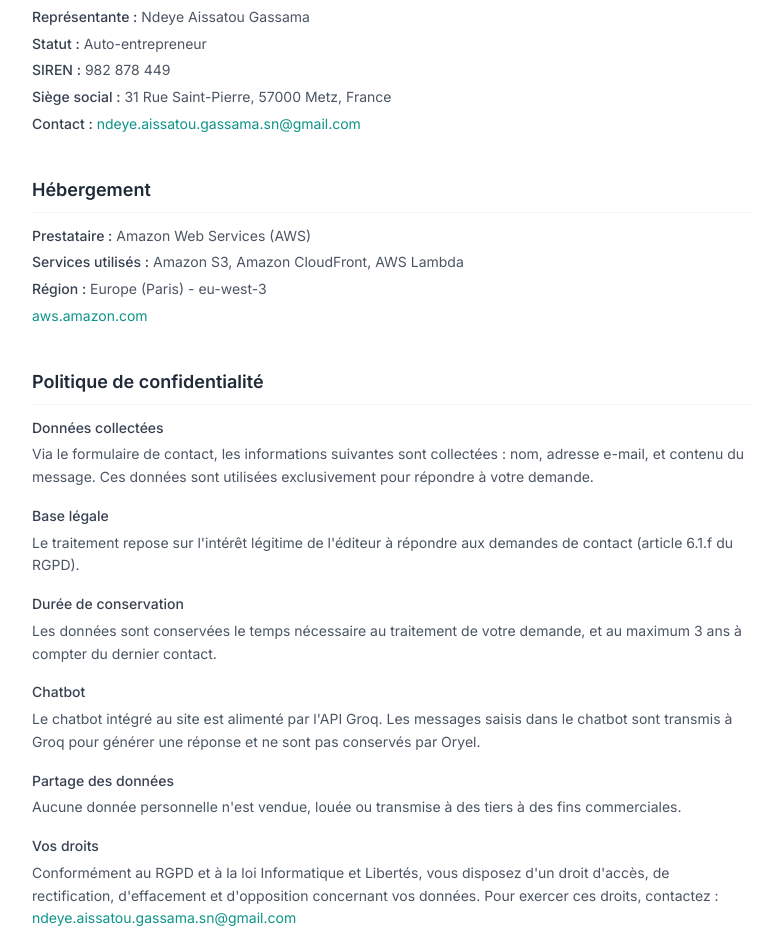
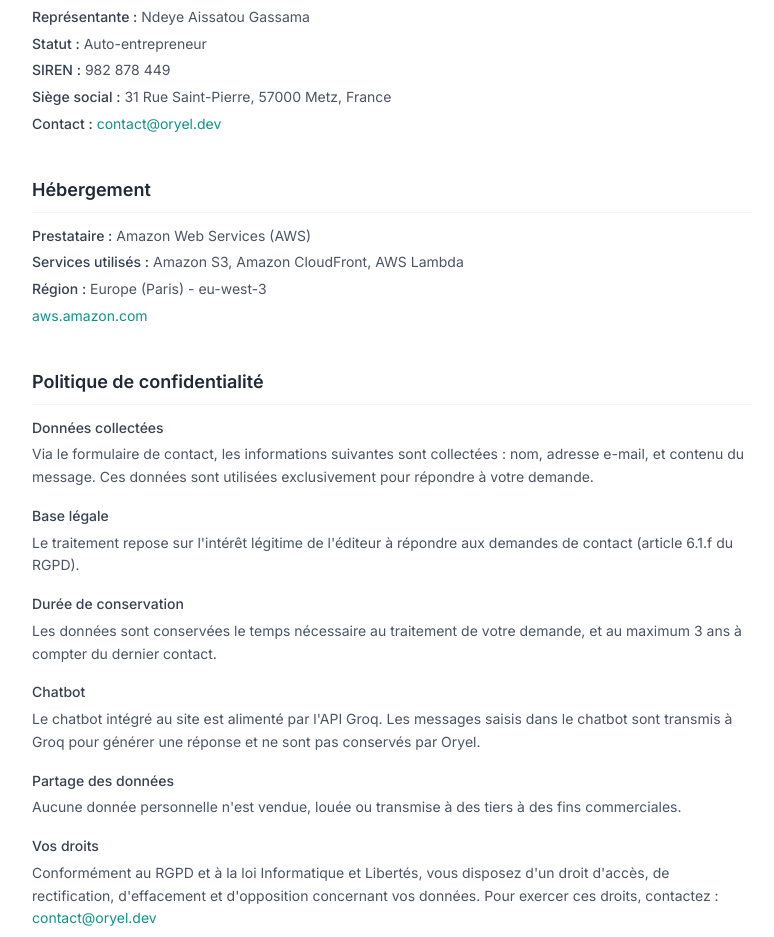
Before and after one commit to ayshagassama1/oryel-website, a React (Vite) app in the folder frontend/: page /mentions-legales in a window 1280 px wide. Shown: the part 306-1243 px from the top of the page, without its empty margins (248-1022 px from the left). Built offline with nearby package versions, Linux system fonts and the light colour scheme; no server answers.

Commit message:
updated comtact in mentions légales

```diff
--- a/frontend/src/pages/MentionsLegales.jsx
+++ b/frontend/src/pages/MentionsLegales.jsx
@@ -39,8 +39,8 @@ export default function MentionsLegales() {
               <p><span className="font-medium text-gray-700">Siège social :</span> 31 Rue Saint-Pierre, 57000 Metz, France</p>
               <p>
                 <span className="font-medium text-gray-700">Contact :</span>{' '}
-                <a href="mailto:ndeye.aissatou.gassama.sn@gmail.com" className="text-teal-600 hover:underline">
-                  ndeye.aissatou.gassama.sn@gmail.com
+                <a href="mailto:contact@oryel.dev" className="text-teal-600 hover:underline">
+                  contact@oryel.dev
                 </a>
               </p>
             </div>
@@ -107,8 +107,8 @@ export default function MentionsLegales() {
                   Conformément au RGPD et à la loi Informatique et Libertés, vous disposez d'un droit d'accès,
                   de rectification, d'effacement et d'opposition concernant vos données. Pour exercer ces droits,
                   contactez :{' '}
-                  <a href="mailto:ndeye.aissatou.gassama.sn@gmail.com" className="text-teal-600 hover:underline">
-                    ndeye.aissatou.gassama.sn@gmail.com
+                  <a href="mailto:contact@oryel.dev" className="text-teal-600 hover:underline">
+                    contact@oryel.dev
                   </a>
                 </p>
                 <p className="mt-1">
```
